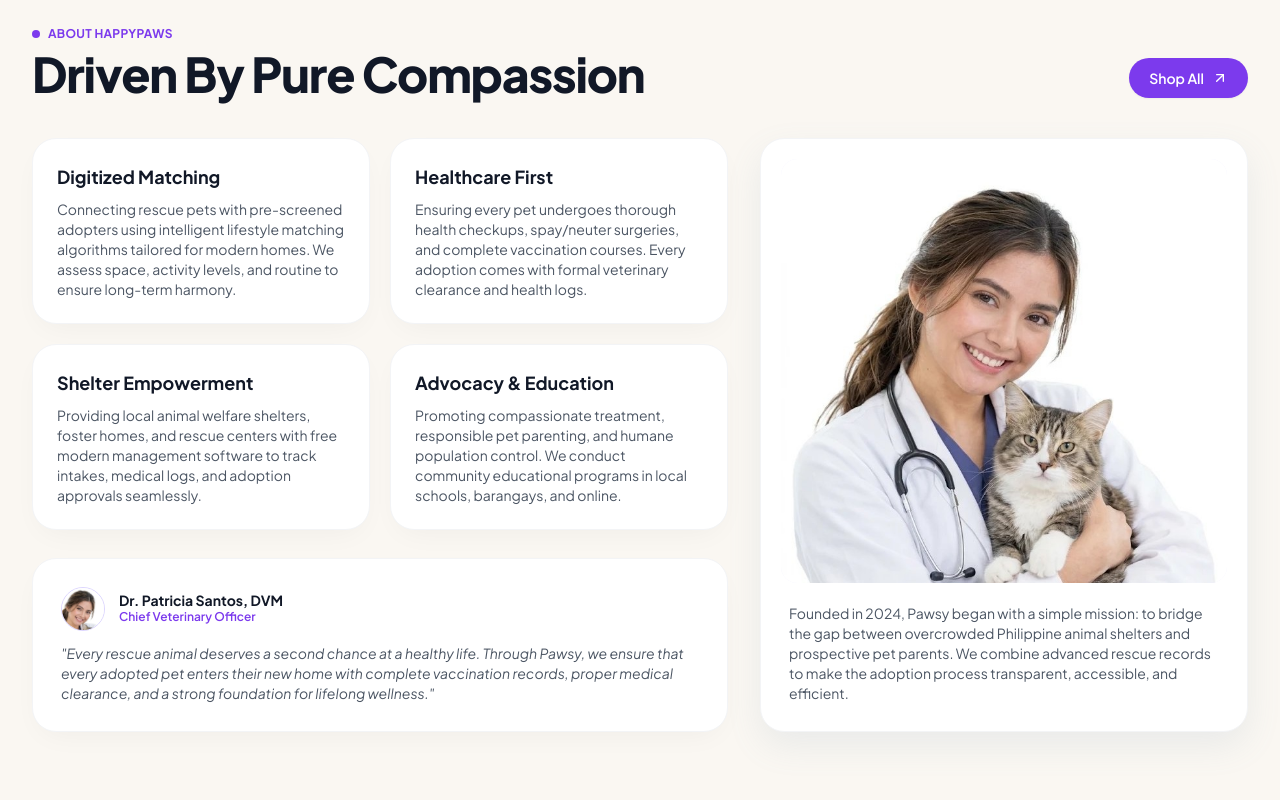
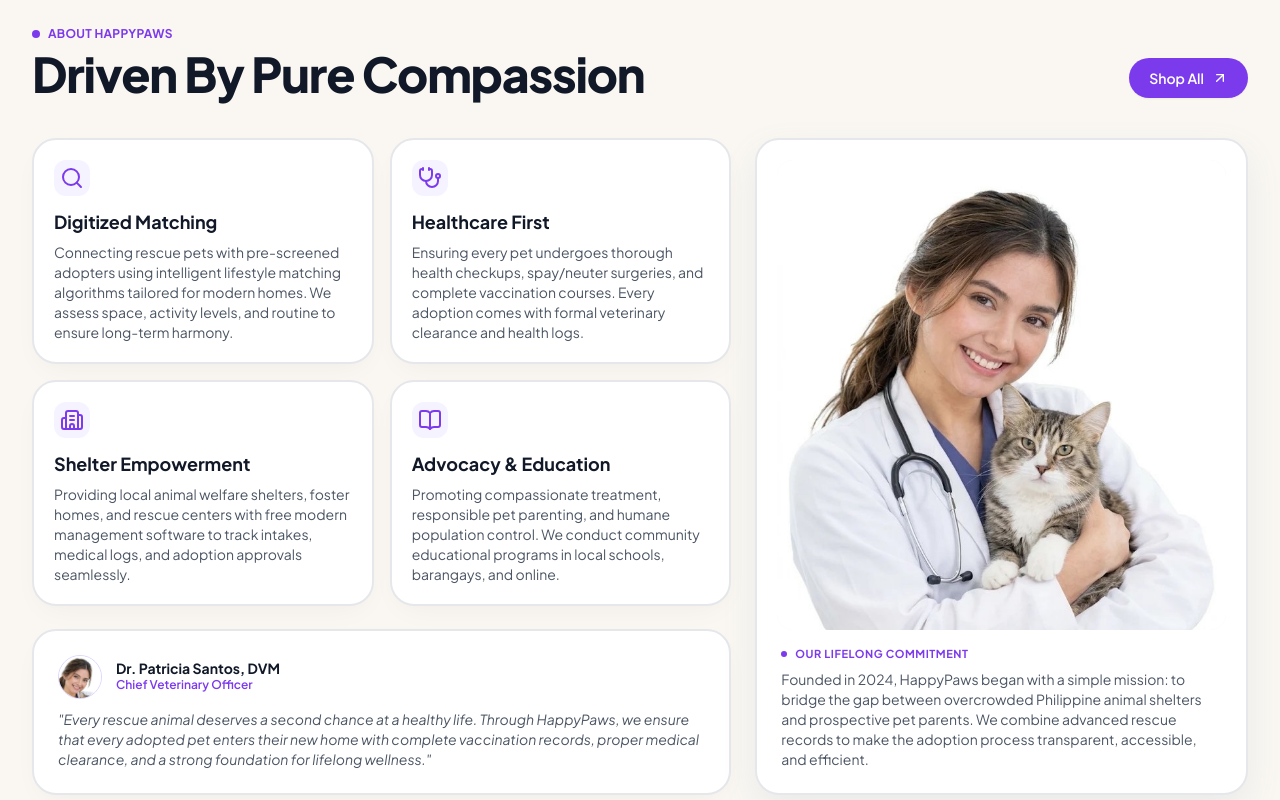
Before and after one commit to CodewithShahriar/happypaws, a React (Vite) app: page / in a window 1280 px wide. Shown: the part 960-1760 px from the top of the page. Built offline with nearby package versions, Linux system fonts and the light colour scheme.

Commit message:
fix(about-section): eliminate vertical gap between doctor photo and mission text for seamless height alignment

```diff
--- a/src/components/AboutSection.jsx
+++ b/src/components/AboutSection.jsx
@@ -53,20 +53,27 @@ export default function AboutSection() {
         </div>
 
         {/* 2-Column Main Layout with Perfect Vertical Alignment */}
-        <div className="grid grid-cols-1 lg:grid-cols-12 gap-6 lg:gap-8 items-stretch">
+        <div className="grid grid-cols-1 lg:grid-cols-12 gap-5 lg:gap-6 items-stretch">
 
           {/* Left Column: 4 Detailed Feature Cards (2x2) + Doctor Quote Card (No Awkward Gaps) */}
-          <div className="lg:col-span-7 flex flex-col justify-between gap-4 sm:gap-5">
+          <div className="lg:col-span-7 flex flex-col justify-between gap-4">
 
-            {/* 2x2 Grid of Feature Cards with Richer Details */}
-            <div className="grid grid-cols-1 sm:grid-cols-2 gap-4 sm:gap-5">
-              {DETAILED_VALUES.map((val, idx) => (
+            {/* 2x2 Grid of Feature Cards with Richer Details, Border & Interactive Hover */}
+            <div className="grid grid-cols-1 sm:grid-cols-2 gap-3.5 sm:gap-4">
+              {DETAILED_VALUES.map((val, idx) => {
+                const Icon = val.icon;
+                return (
                   <div
                     key={idx}
-                  className="bg-white rounded-3xl p-6 border border-gray-100 shadow-soft hover:shadow-card transition-all flex flex-col justify-between"
+                    className="group relative bg-white rounded-3xl p-5 border-2 border-gray-200 hover:border-brand-500 shadow-soft hover:shadow-2xl hover:shadow-brand-500/10 hover:-translate-y-1.5 transition-all duration-300 cursor-pointer flex flex-col justify-between"
                   >
                     <div>
-                    <h3 className="text-base sm:text-lg font-bold text-gray-900 mb-2">
+                      {/* Icon with interactive hover background */}
+                      <div className="w-9 h-9 rounded-xl bg-brand-50 text-brand-600 flex items-center justify-center mb-3 group-hover:bg-brand-600 group-hover:text-white transition-colors duration-300 shadow-xs">
+                        <Icon className="w-4.5 h-4.5" />
+                      </div>
+
+                      <h3 className="text-base sm:text-lg font-bold text-gray-900 group-hover:text-brand-600 transition-colors mb-1.5">
                         {val.title}
                       </h3>
                       <p className="text-xs sm:text-sm text-gray-600 leading-relaxed">
@@ -74,12 +81,13 @@ export default function AboutSection() {
                       </p>
                     </div>
                   </div>
-              ))}
+                );
+              })}
             </div>
 
-            {/* Doctor Quote Card Below (Natural Compact Spacing) */}
-            <div className="bg-white rounded-3xl p-6 sm:p-7 border border-gray-100 shadow-soft flex flex-col justify-between">
-              <div className="flex items-center gap-3.5 mb-3">
+            {/* Doctor Quote Card Below (Natural Compact Spacing with Matching Border) */}
+            <div className="bg-white rounded-3xl p-5 sm:p-6 border-2 border-gray-200 hover:border-brand-300 shadow-soft transition-all duration-300 flex flex-col justify-between">
+              <div className="flex items-center gap-3.5 mb-2.5">
                 <div className="w-11 h-11 rounded-full overflow-hidden border border-brand-200 flex-shrink-0">
                   <img
                     src="/images/dr_patricia_avatar_crop.jpg"
@@ -98,18 +106,18 @@ export default function AboutSection() {
               </div>
 
               <p className="text-xs sm:text-sm text-gray-600 italic leading-relaxed">
-                "Every rescue animal deserves a second chance at a healthy life. Through Pawsy, we ensure that every adopted pet enters their new home with complete vaccination records, proper medical clearance, and a strong foundation for lifelong wellness."
+                "Every rescue animal deserves a second chance at a healthy life. Through HappyPaws, we ensure that every adopted pet enters their new home with complete vaccination records, proper medical clearance, and a strong foundation for lifelong wellness."
               </p>
             </div>
 
           </div>
 
-          {/* Right Column: Doctor Cropped at Marked Red Line + Mission Paragraph */}
+          {/* Right Column: Doctor Photo & Mission Paragraph with ZERO GAPS */}
           <div className="lg:col-span-5 flex flex-col">
-            <div className="bg-white rounded-3xl p-4 sm:p-5 border border-gray-100 shadow-card flex flex-col justify-between h-full">
+            <div className="bg-white rounded-3xl p-5 border-2 border-gray-200 hover:border-brand-300 shadow-card transition-all duration-300 flex flex-col h-full">
 
-              {/* Cropped Photo: cuts off at elbows/cat paws per user red mark */}
-              <div className="relative rounded-2xl overflow-hidden aspect-[4/3.8] w-full bg-brand-50 mb-4 sm:mb-5">
+              {/* Photo: smoothly expands with flex-1 to eliminate the empty gap */}
+              <div className="relative rounded-2xl overflow-hidden flex-1 min-h-[380px] lg:min-h-[440px] w-full bg-brand-50 mb-4">
                 <img
                   src="/images/dr_patricia_white_bg.jpg"
                   alt="Dr. Patricia Santos holding a rescued tabby cat"
@@ -117,10 +125,14 @@ export default function AboutSection() {
                 />
               </div>
 
-              {/* Mission Text Below Photo */}
-              <div className="px-2 pb-2">
+              {/* Mission Text: Sits snugly below photo with no empty gap */}
+              <div className="px-1 pb-1">
+                <div className="flex items-center gap-2 text-brand-600 text-[11px] font-bold uppercase tracking-wider mb-1.5">
+                  <span className="w-1.5 h-1.5 rounded-full bg-brand-600"></span>
+                  Our Lifelong Commitment
+                </div>
                 <p className="text-xs sm:text-sm text-gray-600 leading-relaxed">
-                  Founded in 2024, Pawsy began with a simple mission: to bridge the gap between overcrowded Philippine animal shelters and prospective pet parents. We combine advanced rescue records to make the adoption process transparent, accessible, and efficient.
+                  Founded in 2024, HappyPaws began with a simple mission: to bridge the gap between overcrowded Philippine animal shelters and prospective pet parents. We combine advanced rescue records to make the adoption process transparent, accessible, and efficient.
                 </p>
               </div>
 
```
Lines whose indentation alone changed are shown as unchanged.
